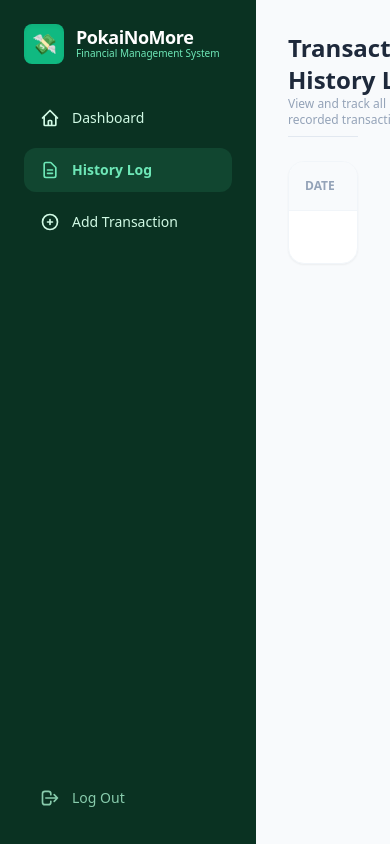
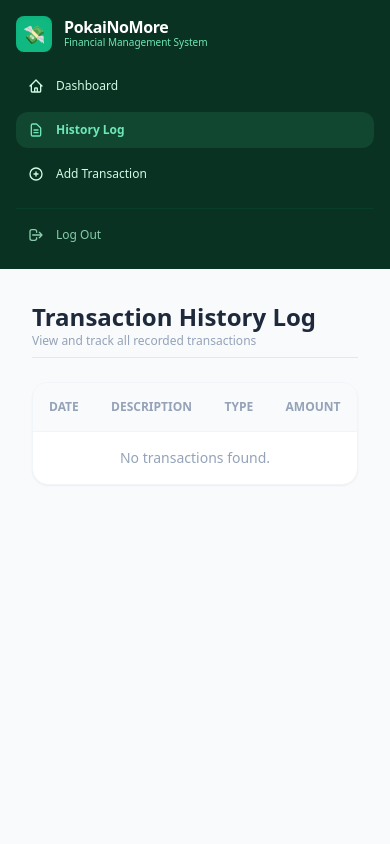
Before and after one commit to lemonTaeee/pokainomore, a Flask app: page /history/1 in a window 390 px wide. Run offline with Flask 3, Linux system fonts and the light colour scheme; some libraries are stand-ins or nearby versions.

Commit message:
Fix mobile responsiveness across dashboard and sidebar

```diff
--- a/templates/add_transaction.html
+++ b/templates/add_transaction.html
@@ -6,7 +6,7 @@
     <title>PokaiNoMore - Add Transaction</title>
     <script src="https://cdn.tailwindcss.com"></script>
 </head>
-<body class="bg-slate-50 font-sans text-slate-700 antialiased min-h-screen flex">
+<body class="bg-slate-50 font-sans text-slate-700 antialiased min-h-screen flex flex-col md:flex-row">
 
     <!-- INCLUDED REUSABLE SIDEBAR -->
     {% include 'sidebar.html' %}
--- a/templates/history.html
+++ b/templates/history.html
@@ -6,7 +6,7 @@
     <title>PokaiNoMore - History Log</title>
     <script src="https://cdn.tailwindcss.com"></script>
 </head>
-<body class="bg-slate-50 font-sans text-slate-700 antialiased min-h-screen flex">
+<body class="bg-slate-50 font-sans text-slate-700 antialiased min-h-screen flex flex-col md:flex-row">
 
     <!-- INCLUDED REUSABLE SIDEBAR -->
     {% include 'sidebar.html' %}
--- a/templates/sidebar.html
+++ b/templates/sidebar.html
@@ -1,41 +1,41 @@
 <!-- templates/sidebar.html -->
-<aside class="w-64 bg-[#0A3222] text-white flex flex-col justify-between p-6 shrink-0 min-h-screen">
+<aside class="w-full md:w-64 bg-[#0A3222] text-white flex flex-col justify-between p-4 md:p-6 shrink-0 min-h-0 md:min-h-screen">
     <div>
         <!-- Logo Section -->
-        <div class="flex items-center space-x-3 mb-8">
-            <div class="w-10 h-10 bg-emerald-500 rounded-lg flex items-center justify-center font-black text-xl text-white shadow-inner">
+        <div class="flex items-center space-x-3 mb-4 md:mb-8">
+            <div class="w-9 h-9 md:w-10 md:h-10 bg-emerald-500 rounded-lg flex items-center justify-center font-black text-lg md:text-xl text-white shadow-inner">
                 💸
             </div>
             <div>
-                <h1 class="text-lg font-bold tracking-tight text-white leading-none">PokaiNoMore</h1>
+                <h1 class="text-base md:text-lg font-bold tracking-tight text-white leading-none">PokaiNoMore</h1>
                 <p class="text-[10px] text-emerald-300 font-medium">Financial Management System</p>
             </div>
         </div>
 
-        <!-- Navigation Links with Dynamic Active Highlights -->
-        <nav class="space-y-2">
+        <!-- Navigation Links (Horizontal grid on mobile, vertical list on desktop) -->
+        <nav class="grid grid-cols-1 sm:grid-cols-3 md:grid-cols-1 gap-2">
             <a href="/dashboard/{{ student_id }}"
-               class="flex items-center space-x-3 px-4 py-3 rounded-xl text-sm transition
+               class="flex items-center space-x-3 px-3 py-2.5 md:px-4 md:py-3 rounded-xl text-xs md:text-sm transition
                {% if active_page == 'dashboard' %}bg-[#114630] text-emerald-300 font-semibold{% else %}text-emerald-100 hover:bg-[#114630]/60 font-medium{% endif %}">
-                <svg class="w-5 h-5" fill="none" stroke="currentColor" viewBox="0 0 24 24">
+                <svg class="w-4 h-4 md:w-5 md:h-5 shrink-0" fill="none" stroke="currentColor" viewBox="0 0 24 24">
                     <path stroke-linecap="round" stroke-linejoin="round" stroke-width="2" d="M3 12l2-2m0 0l7-7 7 7M5 10v10a1 1 0 001 1h3m10-11l2 2m-2-2v10a1 1 0 01-1 1h-3m-6 0a1 1 0 001-1v-4a1 1 0 011-1h2a1 1 0 011 1v4a1 1 0 001 1m-6 0h6"/>
                 </svg>
                 <span>Dashboard</span>
             </a>
 
             <a href="/history/{{ student_id }}"
-               class="flex items-center space-x-3 px-4 py-3 rounded-xl text-sm transition
+               class="flex items-center space-x-3 px-3 py-2.5 md:px-4 md:py-3 rounded-xl text-xs md:text-sm transition
                {% if active_page == 'history' %}bg-[#114630] text-emerald-300 font-semibold{% else %}text-emerald-100 hover:bg-[#114630]/60 font-medium{% endif %}">
-                <svg class="w-5 h-5" fill="none" stroke="currentColor" viewBox="0 0 24 24">
+                <svg class="w-4 h-4 md:w-5 md:h-5 shrink-0" fill="none" stroke="currentColor" viewBox="0 0 24 24">
                     <path stroke-linecap="round" stroke-linejoin="round" stroke-width="2" d="M9 12h6m-6 4h6m2 5H7a2 2 0 01-2-2V5a2 2 0 012-2h5.586a1 1 0 01.707.293l5.414 5.414a1 1 0 01.293.707V19a2 2 0 01-2 2z"/>
                 </svg>
                 <span>History Log</span>
             </a>
 
             <a href="/add-transaction/{{ student_id }}"
-               class="flex items-center space-x-3 px-4 py-3 rounded-xl text-sm transition
+               class="flex items-center space-x-3 px-3 py-2.5 md:px-4 md:py-3 rounded-xl text-xs md:text-sm transition
                {% if active_page == 'add_transaction' %}bg-[#114630] text-emerald-300 font-semibold{% else %}text-emerald-100 hover:bg-[#114630]/60 font-medium{% endif %}">
-                <svg class="w-5 h-5" fill="none" stroke="currentColor" viewBox="0 0 24 24">
+                <svg class="w-4 h-4 md:w-5 md:h-5 shrink-0" fill="none" stroke="currentColor" viewBox="0 0 24 24">
                     <path stroke-linecap="round" stroke-linejoin="round" stroke-width="2" d="M12 9v3m0 0v3m0-3h3m-3 0H9m12 0a9 9 0 11-18 0 9 9 0 0118 0z"/>
                 </svg>
                 <span>Add Transaction</span>
@@ -44,10 +44,12 @@
     </div>
 
     <!-- Log Out Link -->
-    <a href="/" class="flex items-center space-x-3 px-4 py-3 text-emerald-200/80 hover:text-white text-sm font-medium transition">
-        <svg class="w-5 h-5" fill="none" stroke="currentColor" viewBox="0 0 24 24">
-            <path stroke-linecap="round" stroke-linejoin="round" stroke-width="2" d="M17 16l4-4m0 0l-4-4m4 4H7m6 4v1a3 3 0 01-3 3H6a3 3 0 01-3-3V7a3 3 0 013-3h4a3 3 0 013 3v1"/>
-        </svg>
-        <span>Log Out</span>
-    </a>
+    <div class="mt-4 md:mt-0 pt-2 border-t border-emerald-900/40 md:border-t-0">
+        <a href="/" class="flex items-center space-x-3 px-3 py-2.5 md:px-4 md:py-3 text-emerald-200/80 hover:text-white text-xs md:text-sm font-medium transition">
+            <svg class="w-4 h-4 md:w-5 md:h-5 shrink-0" fill="none" stroke="currentColor" viewBox="0 0 24 24">
+                <path stroke-linecap="round" stroke-linejoin="round" stroke-width="2" d="M17 16l4-4m0 0l-4-4m4 4H7m6 4v1a3 3 0 01-3 3H6a3 3 0 01-3-3V7a3 3 0 013-3h4a3 3 0 013 3v1"/>
+            </svg>
+            <span>Log Out</span>
+        </a>
+    </div>
 </aside>
```
Also changed, not shown: templates/dashboard.html (+11 -10 lines).
